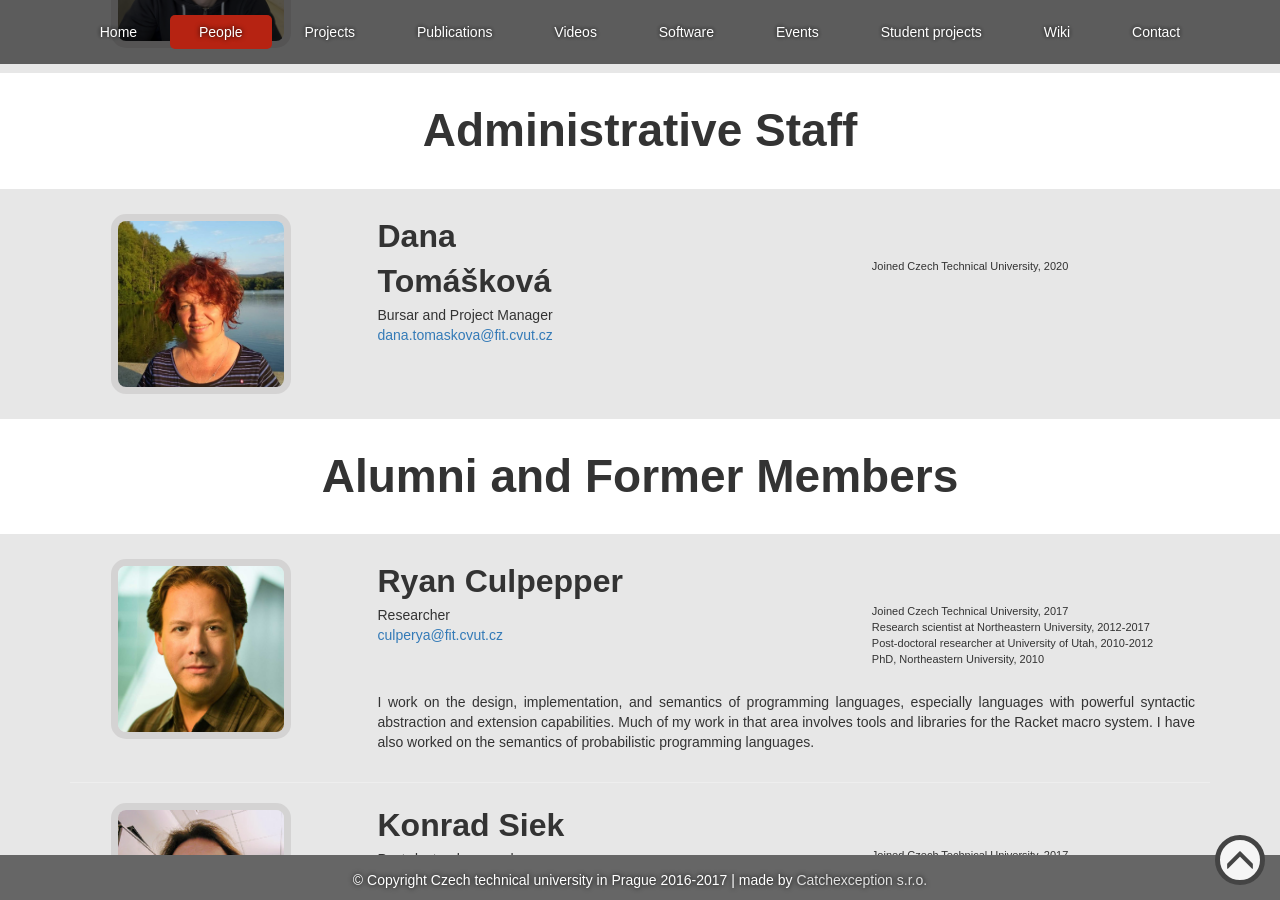
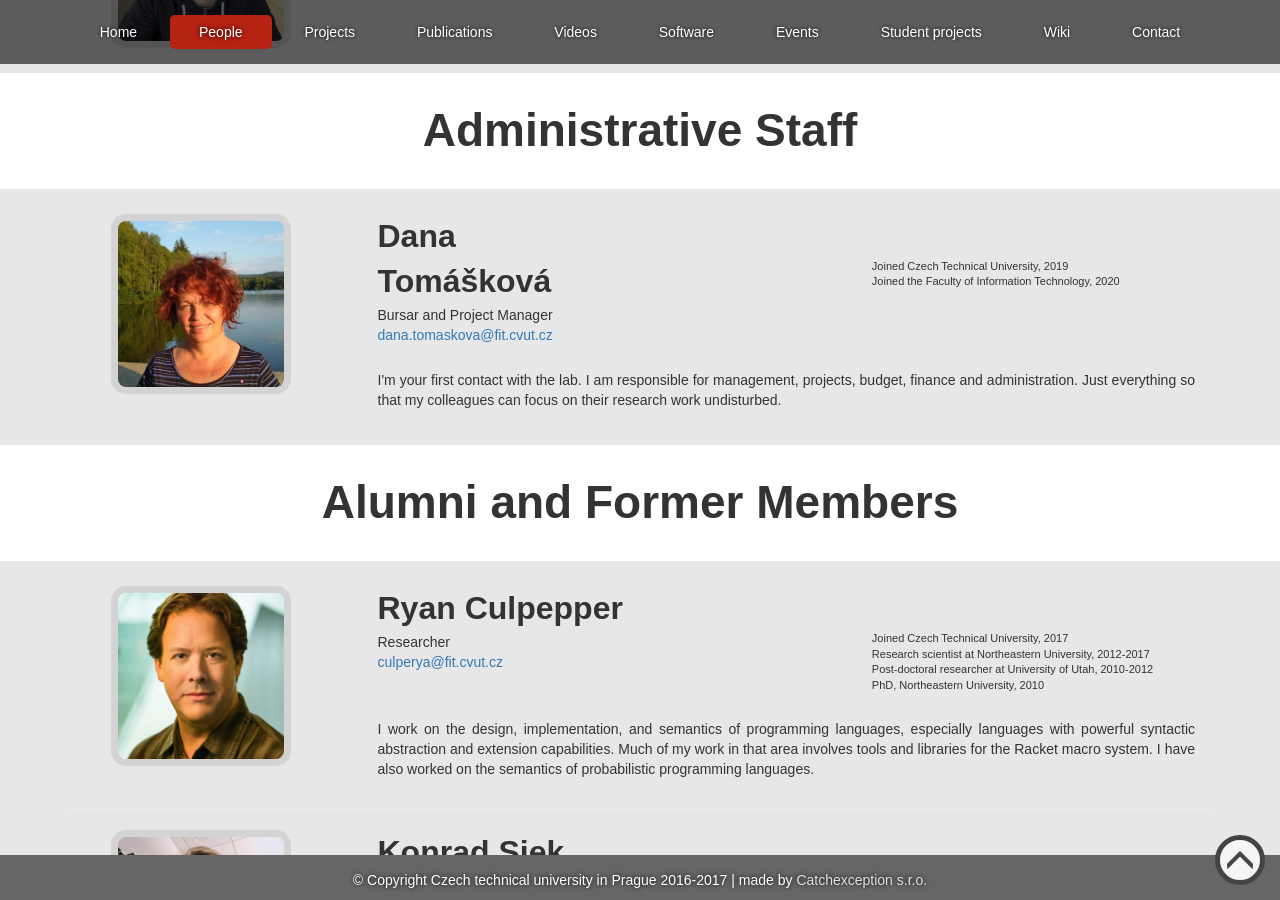
Before and after one commit to PRL-PRG/prl-prg.github.io, a Jekyll site: the page built from people.md, in a window 1280 px wide and 900 px high, scrolled down 2912 px. Built offline with Jekyll 4.4.1, drawn with Linux system fonts in a browser that asks for light colours.

Commit message:
Update people

```diff
--- a/people.md
+++ b/people.md
@@ -372,6 +372,7 @@ people:
     title: Bursar and Project Manager
     email: dana.tomaskova@fit.cvut.cz
     bio:
-    - Joined Czech Technical University, 2020
-   # note: "I am the first point of contact for any issues or discrepancies arising from anywhere. My work is to prepare, coordinate, control such matters as budget, reports and various issues linked to the project. My goal is to give others as much space as possible to concentrate on their research work."
+    - Joined Czech Technical University, 2019
+    - Joined the Faculty of Information Technology, 2020
+    note: "I'm your first contact with the lab. I am responsible for management, projects, budget, finance and administration. Just everything so that my colleagues can focus on their research work undisturbed."
 ---
```
